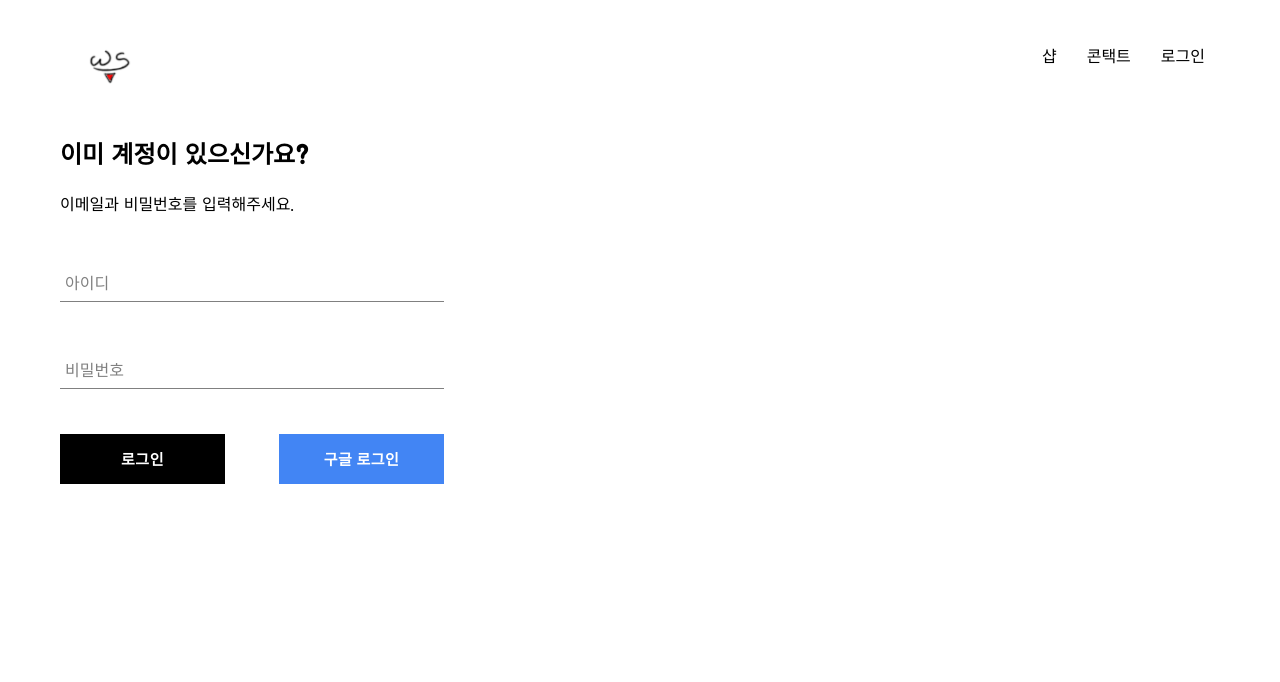
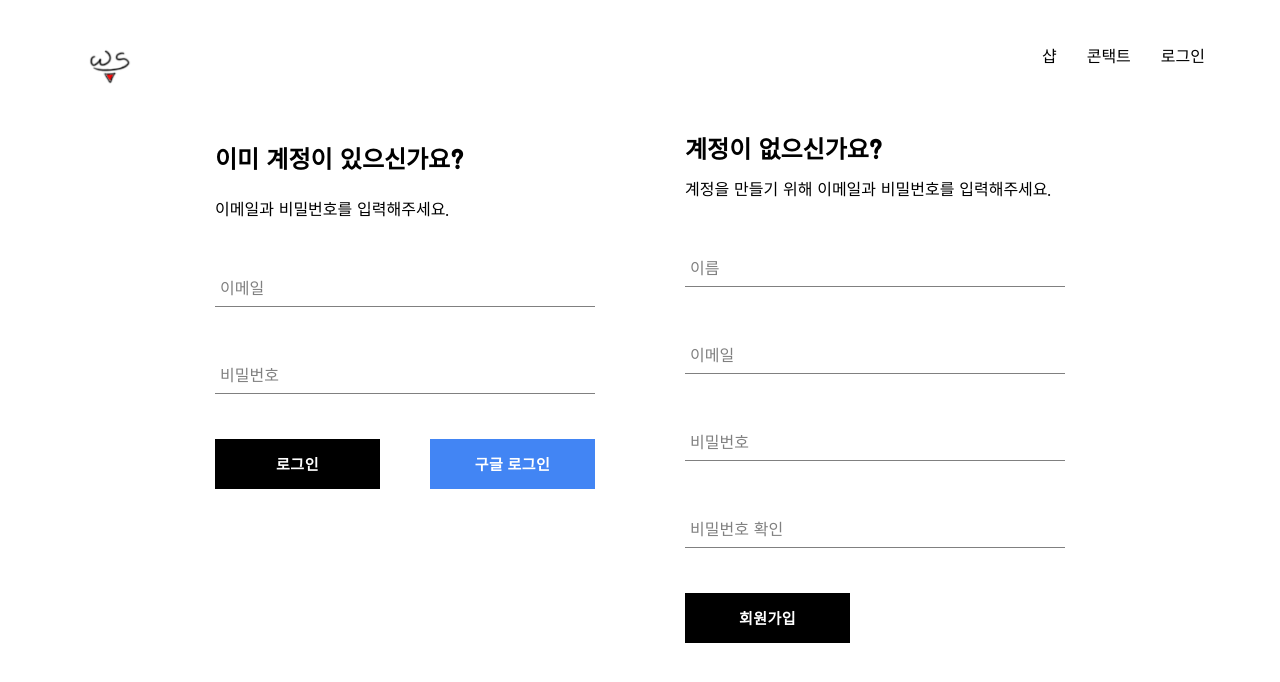
Before and after one commit to mihilt/ws-shop, a React (Create React App) app: page /signin in a window 1280 px wide. Shown: the top 682 px of the page. Built offline with nearby package versions, Linux system fonts and the light colour scheme; no server answers.

Commit message:
implemented firebase utils, included ability to store authenticated users into firestore database

```diff
--- a/src/App.js
+++ b/src/App.js
@@ -7,7 +7,7 @@ import HomePage from './pages/homepage/homepage.component';
 import ShopPage from './pages/shop/shop.component';
 import SignInAndSignUpPage from './pages/sign-in-and-sign-up/sign-in-and-sign-up.component'
 import Header from './components/header/header.component';
-import { auth } from './firebase/firebase.utils';
+import { auth, createUserProfileDocument } from './firebase/firebase.utils';
 
 class App extends React.Component {
   constructor() {
@@ -21,10 +21,20 @@ class App extends React.Component {
   unsubscribeFromAuth = null;
 
   componentDidMount() {
-    this.unsubscribeFromAuth = auth.onAuthStateChanged(user => {
-      this.setState({ currentUser: user });
+    this.unsubscribeFromAuth = auth.onAuthStateChanged(async userAuth => {
+      if(userAuth){
+        const userRef = await createUserProfileDocument(userAuth);
 
-      console.log(user);
+        userRef.onSnapshot(snapShot =>{
+          this.setState({
+            currentUser:{
+              id: snapShot.id,
+              ...snapShot.data()
+            }
+          })
+        });
+      }
+      this.setState({currentUser: userAuth})
     });
   }
 
--- a/src/components/sign-in/sign-in.component.jsx
+++ b/src/components/sign-in/sign-in.component.jsx
@@ -41,7 +41,7 @@ class SignIn extends React.Component {
             type='email'
             handleChange={this.handleChange}
             value={this.state.email}
-            label='아이디'
+            label='이메일'
             required
           />
           <FormInput
--- /dev/null
+++ b/src/components/sign-up/sign-up.component.jsx
@@ -0,0 +1,103 @@
+import React from 'react';
+
+import FormInput from '../form-input/form-input.component';
+import CustomButton from '../custom-button/custom-button.component';
+
+import { auth, createUserProfileDocument } from '../../firebase/firebase.utils';
+
+import './sign-up.styles.scss';
+
+class SignUp extends React.Component {
+  constructor() {
+    super();
+
+    this.state = {
+      displayName: '',
+      email: '',
+      password: '',
+      confirmPassword: ''
+    };
+  }
+
+  handleSubmit = async event => {
+    event.preventDefault();
+
+    const { displayName, email, password, confirmPassword } = this.state;
+
+    if (password !== confirmPassword) {
+      alert("비밀번호가 일치하지 않습니다");
+      return;
+    }
+
+    try {
+      const { user } = await auth.createUserWithEmailAndPassword(
+        email,
+        password
+      );
+
+      await createUserProfileDocument(user, { displayName });
+
+      this.setState({
+        displayName: '',
+        email: '',
+        password: '',
+        confirmPassword: ''
+      });
+    } catch (error) {
+      console.error(error);
+    }
+  };
+
+  handleChange = event => {
+    const { name, value } = event.target;
+
+    this.setState({ [name]: value });
+  };
+
+  render() {
+    const { displayName, email, password, confirmPassword } = this.state;
+    return (
+      <div className='sign-up'>
+        <h2 className='title'>계정이 없으신가요?</h2>
+        <span>계정을 만들기 위해 이메일과 비밀번호를 입력해주세요.</span>
+        <form className='sign-up-form' onSubmit={this.handleSubmit}>
+          <FormInput
+            type='text'
+            name='displayName'
+            value={displayName}
+            onChange={this.handleChange}
+            label='이름'
+            required
+          />
+          <FormInput
+            type='email'
+            name='email'
+            value={email}
+            onChange={this.handleChange}
+            label='이메일'
+            required
+          />
+          <FormInput
+            type='password'
+            name='password'
+            value={password}
+            onChange={this.handleChange}
+            label='비밀번호'
+            required
+          />
+          <FormInput
+            type='password'
+            name='confirmPassword'
+            value={confirmPassword}
+            onChange={this.handleChange}
+            label='비밀번호 확인'
+            required
+          />
+          <CustomButton type='submit'>회원가입</CustomButton>
+        </form>
+      </div>
+    );
+  }
+}
+
+export default SignUp;
--- /dev/null
+++ b/src/components/sign-up/sign-up.styles.scss
@@ -0,0 +1,9 @@
+.sign-up{
+    display:flex;
+    flex-direction: column;
+    width: 380px;
+
+    .title{
+        margin:10px 0;
+    }
+}
--- a/src/firebase/firebase.utils.js
+++ b/src/firebase/firebase.utils.js
@@ -13,6 +13,32 @@ const config = {
     measurementId: "G-6Q41YM32Z1"
 }
 
+export const createUserProfileDocument = async (userAuth, additionalData) => {
+    if (!userAuth) return;
+
+    const userRef = firestore.doc(`users/${userAuth.uid}`);
+
+    const snapShot = await userRef.get();
+
+    if(!snapShot.exists){
+        const{displayName, email} = userAuth;
+        const createdAt = new Date();
+
+        try{
+            await userRef.set({
+                displayName,
+                email,
+                createdAt,
+                ...additionalData
+            })
+        }catch(error){
+            console.log('error creating user', error.message);
+        }
+
+    }
+    return userRef;
+};
+
 firebase.initializeApp(config);
 
 export const auth = firebase.auth();
--- a/src/pages/sign-in-and-sign-up/sign-in-and-sign-up.component.jsx
+++ b/src/pages/sign-in-and-sign-up/sign-in-and-sign-up.component.jsx
@@ -1,13 +1,15 @@
 import React from 'react';
 
 import SignIn from '../../components/sign-in/sign-in.component';
+import SignUp from '../../components/sign-up/sign-up.component';
 
 import './sign-in-and-sign-up.styles.scss';
 
 const SignInAndSignUpPage = () => (
-    <div className='sign-in-and-sign-up'>
-        <SignIn />
-    </div>
+  <div className='sign-in-and-sign-up'>
+    <SignIn />
+    <SignUp />
+  </div>
 );
 
 export default SignInAndSignUpPage;
--- a/src/pages/sign-in-and-sign-up/sign-in-and-sign-up.styles.scss
+++ b/src/pages/sign-in-and-sign-up/sign-in-and-sign-up.styles.scss
@@ -1,5 +1,6 @@
-.sign-in {
-    width: 30vw;
-    display: flex;
-    flex-direction: column;
-  }
+.sign-in-and-sign-up{
+  width: 850px;
+  display: flex;
+  justify-content: space-between;
+  margin: 30px auto;
+}
```
